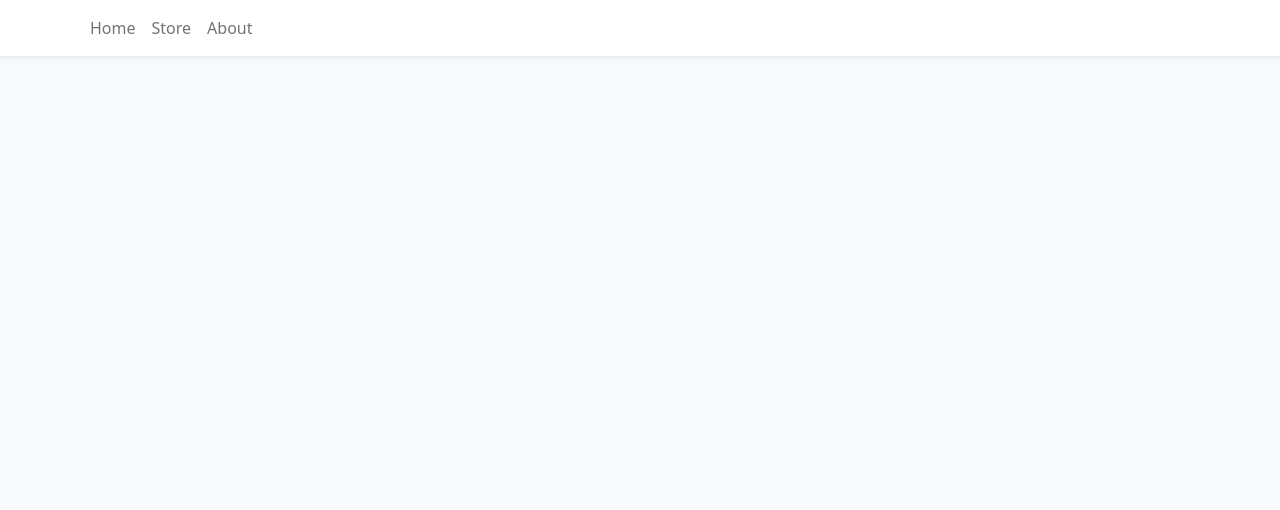
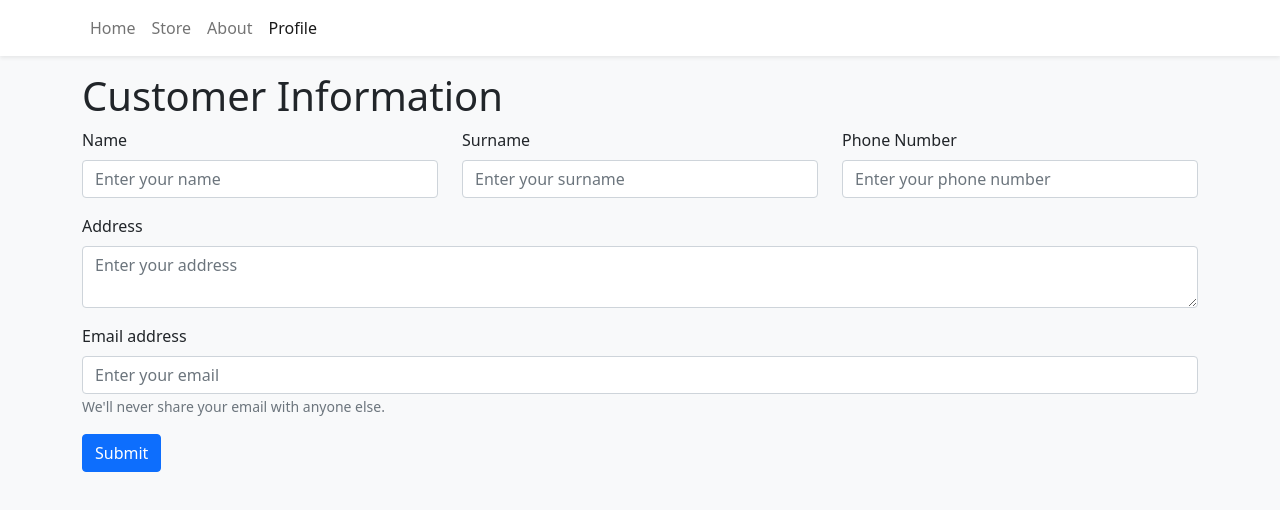
Before and after one commit to Nagalin-Punyakalin/CS266, a React (Vite) app in the folder frontend/: page /addcustomerinfo in a window 1280 px wide. Before the commit this address had no page. Shown: the top 510 px of the page. Built offline with nearby package versions, Linux system fonts and the light colour scheme.

Commit message:
add-customer-info page

```diff
--- a/frontend/src/App.tsx
+++ b/frontend/src/App.tsx
@@ -3,6 +3,8 @@ import { Container } from "react-bootstrap"
 import { Home } from "./pages/Home"
 import { Store } from "./pages/Store"
 import { About } from "./pages/About"
+import { Buyproduct } from "./pages/Buyproduct"
+import { AddCustomerInfo } from "./pages/AddCustomerInfo"
 import { Navbar } from "./components/Navbar"
 import { ShoppingCartProvider } from "./context/ShoppingCartContext"
 
@@ -15,6 +17,8 @@ function App() {
           <Route path="/" element={<Home />} />
           <Route path="/store" element={<Store />} />
           <Route path="/about" element={<About />} />
+          <Route path="/buyproduct" element={<Buyproduct />} />
+          <Route path="/addcustomerinfo" element={<AddCustomerInfo/>} />
         </Routes>
       </Container>
     </ShoppingCartProvider>
--- a/frontend/src/components/Navbar.tsx
+++ b/frontend/src/components/Navbar.tsx
@@ -16,6 +16,9 @@ export function Navbar() {
           </Nav.Link>
           <Nav.Link to="/about" as={NavLink}>
             About
+          </Nav.Link>
+          <Nav.Link to="/addcustomerinfo" as={NavLink}>
+            Profile
           </Nav.Link>
         </Nav>
         {cartQuantity > 0 && (
--- /dev/null
+++ b/frontend/src/feature/add-cus-info/component/Form.tsx
@@ -0,0 +1,61 @@
+import React from 'react';
+import Button from 'react-bootstrap/Button';
+import Form from 'react-bootstrap/Form';
+
+export default function InformationForm() {
+  return (
+    <Form>
+      <div className="mb-3 row">
+        <Form.Group controlId="formName" className="col-md-4">
+          <Form.Label>Name</Form.Label>
+          <Form.Control
+            type="text"
+            placeholder="Enter your name"
+            // Add onChange handler if needed
+          />
+        </Form.Group>
+
+        <Form.Group controlId="formSurname" className="col-md-4">
+          <Form.Label>Surname</Form.Label>
+          <Form.Control
+            type="text"
+            placeholder="Enter your surname"
+            // Add onChange handler if needed
+          />
+        </Form.Group>
+
+        <Form.Group controlId="formPhoneNumber" className="col-md-4">
+          <Form.Label>Phone Number</Form.Label>
+          <Form.Control
+            type="tel"
+            placeholder="Enter your phone number"
+            // Add onChange handler if needed
+          />
+        </Form.Group>
+      </div>
+
+      <div className="mb-3 row">
+        <Form.Group controlId="formAddress" className="col-md-12">
+          <Form.Label>Address</Form.Label>
+          <Form.Control
+            as="textarea"
+            placeholder="Enter your address"
+            // Add onChange handler if needed
+          />
+        </Form.Group>
+      </div>
+
+      <Form.Group className="mb-3" controlId="formEmail">
+        <Form.Label>Email address</Form.Label>
+        <Form.Control type="email" placeholder="Enter your email" />
+        <Form.Text className="text-muted">
+          We'll never share your email with anyone else.
+        </Form.Text>
+      </Form.Group>
+
+      <Button variant="primary" type="submit">
+        Submit
+      </Button>
+    </Form>
+  );
+}
--- /dev/null
+++ b/frontend/src/pages/AddCustomerInfo.tsx
@@ -0,0 +1,11 @@
+import InformationForm from "../feature/add-cus-info/component/Form"
+
+export function AddCustomerInfo() {
+    return (
+    <>
+    <h1>Customer Information</h1>
+    <InformationForm />
+    </>
+    )
+
+  }
```
Also changed, not shown: 1 other file (tests, documents, lock files or other folders).
